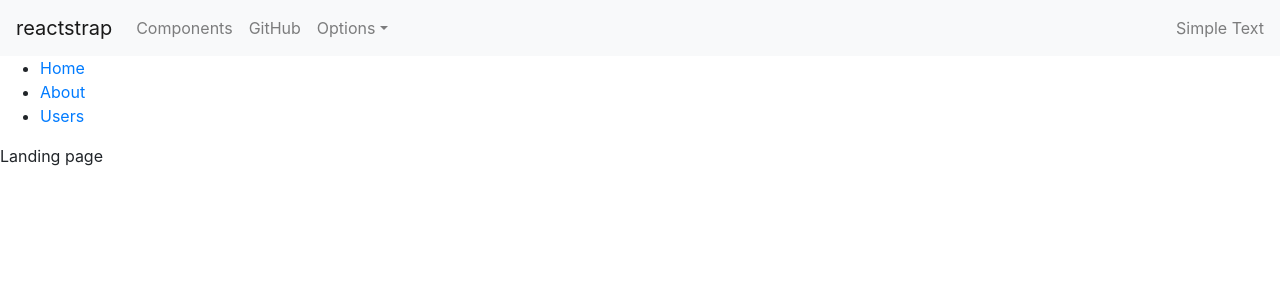
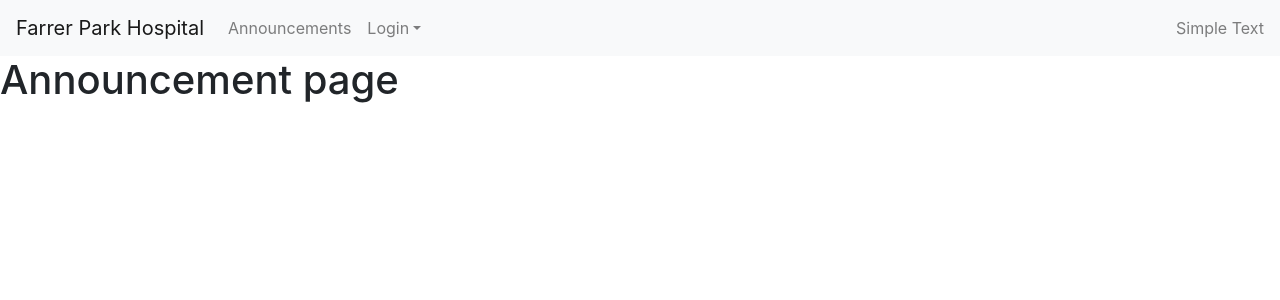
Before and after one commit to teamkyrios/aws, a React (Create React App) app: page /announcements in a window 1280 px wide. Shown: the top 300 px of the page. Built offline with nearby package versions, Linux system fonts and the light colour scheme.

Commit message:
More structure to app

```diff
--- a/src/App.js
+++ b/src/App.js
@@ -2,40 +2,20 @@ import React from 'react';
 import { BrowserRouter as Router, Switch, Route, Link } from 'react-router-dom';
 import LandingPage from './components/LandingPage';
 import TopNavbar from './components/TopNavbar';
+import AnnouncementPage from './components/AnnouncementPage';
 
 export default function App() {
 	return (
 		<Router>
 			<TopNavbar />
-			<div>
-				<nav>
-					<ul>
-						<li>
-							<Link to='/'>Home</Link>
-						</li>
-						<li>
-							<Link to='/about'>About</Link>
-						</li>
-						<li>
-							<Link to='/users'>Users</Link>
-						</li>
-					</ul>
-				</nav>
-
-				{/* A <Switch> looks through its children <Route>s and
-            renders the first one that matches the current URL. */}
 			<Switch>
-					<Route path='/about'>
-						<About />
-					</Route>
-					<Route path='/users'>
-						<Users />
+				<Route path='/announcements/'>
+					<AnnouncementPage />
 				</Route>
 				<Route path='/'>
 					<LandingPage />
 				</Route>
 			</Switch>
-			</div>
 		</Router>
 	);
 }
--- /dev/null
+++ b/src/components/AnnouncementPage.js
@@ -0,0 +1,11 @@
+import React from 'react';
+
+const AnnoucementPage = () => {
+	return (
+		<div>
+			<h1>Announcement page</h1>
+		</div>
+	);
+};
+
+export default AnnoucementPage;
--- a/src/components/TopNavbar.js
+++ b/src/components/TopNavbar.js
@@ -25,27 +25,22 @@ const TopNavbar = (props) => {
 	return (
 		<div>
 			<Navbar color='light' light expand='md'>
-				<NavbarBrand href='/'>reactstrap</NavbarBrand>
+				<NavbarBrand href='/'>Farrer Park Hospital</NavbarBrand>
 				<NavbarToggler onClick={toggle} />
 				<Collapse isOpen={isOpen} navbar>
 					<Nav className='mr-auto' navbar>
 						<NavItem>
-							<NavLink href='/components/'>Components</NavLink>
-						</NavItem>
-						<NavItem>
-							<NavLink href='https://github.com/reactstrap/reactstrap'>
-								GitHub
-							</NavLink>
+							<NavLink href='/announcements/'>Announcements</NavLink>
 						</NavItem>
 						<UncontrolledDropdown nav inNavbar>
 							<DropdownToggle nav caret>
-								Options
+								Login
 							</DropdownToggle>
 							<DropdownMenu right>
-								<DropdownItem>Option 1</DropdownItem>
-								<DropdownItem>Option 2</DropdownItem>
+								<DropdownItem>Staff</DropdownItem>
+								<DropdownItem>Visitor</DropdownItem>
 								<DropdownItem divider />
-								<DropdownItem>Reset</DropdownItem>
+								<DropdownItem>Administrator</DropdownItem>
 							</DropdownMenu>
 						</UncontrolledDropdown>
 					</Nav>
```
Lines whose indentation alone changed are shown as unchanged.
